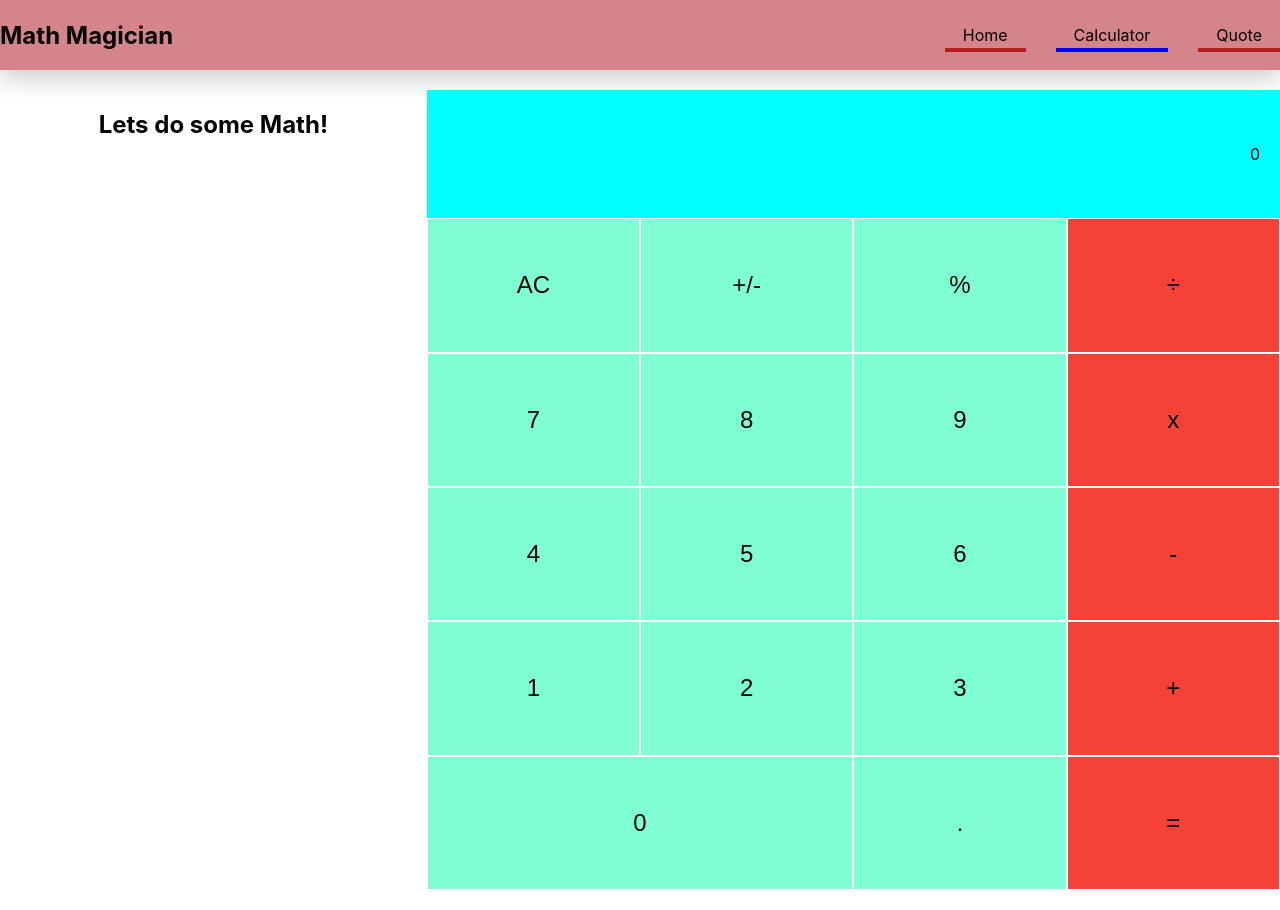
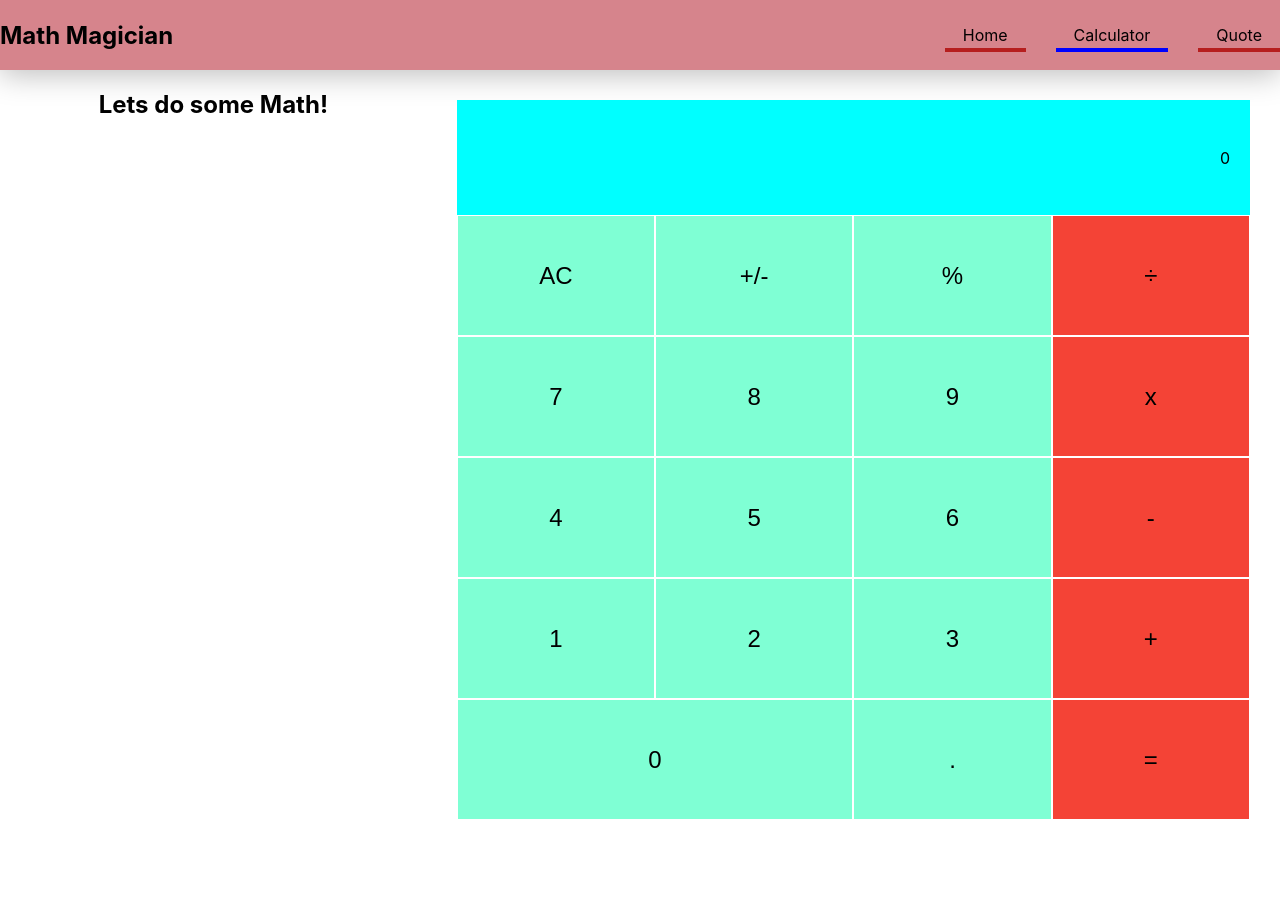
Before and after one commit to abdozayan12/Math-Magicians, a React (Create React App) app: page /calculator in a window 1280 px wide. After the commit the page ends 870 px from the top, so only its background shows below. Built offline with nearby package versions, Linux system fonts and the light colour scheme.

Commit message:
Update App.css

```diff
--- a/src/App.css
+++ b/src/App.css
@@ -94,7 +94,6 @@
   display: grid;
   grid-template-columns: 1fr 2fr;
   height: 100vh;
-  padding: 20px;
 }
 
 .calc-container {
@@ -102,6 +101,8 @@
   grid-template-columns: 1fr 1fr 1fr 1fr;
   min-width: 300px;
   text-align: center;
+  height: 90vh;
+  margin: 30px;
 }
 
 .resultScreen {
```
